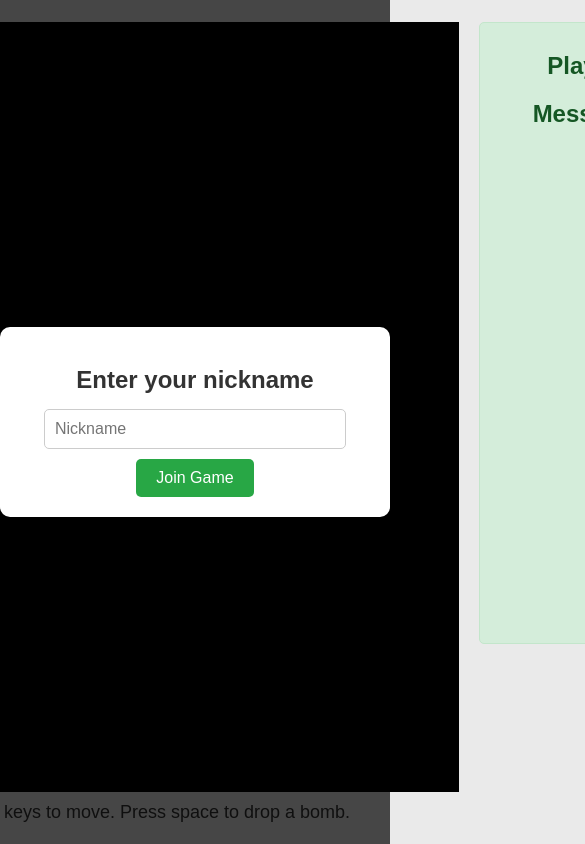
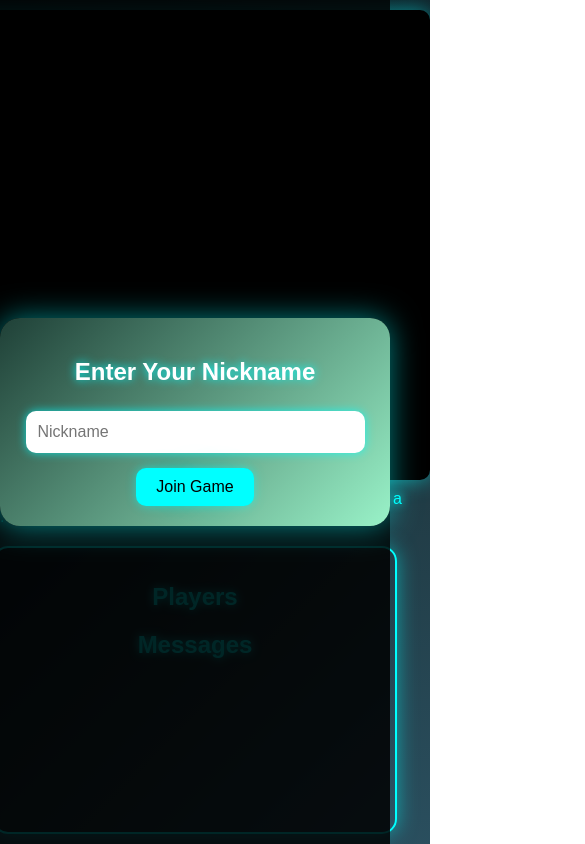
Before and after one commit to Quantumoid/bomberman-game, a website: page public/index.html in a window 390 px wide. Shown: the top 844 px of the page, 585 px wide, since content can reach past the window. Drawn offline with Linux system fonts and the light colour scheme.

Commit message:
Layout Adjustments

```diff
--- a/public/index.html
+++ b/public/index.html
@@ -11,18 +11,25 @@
             align-items: center; /* Center vertically */
             height: 100vh; /* Full viewport height */
             margin: 0; /* Remove default margin */
-            background-color: #eaeaea;
-            font-family: Arial, sans-serif;
+            background: radial-gradient(circle at top left, #0f2027, #203a43, #2c5364);
+            font-family: 'Orbitron', sans-serif;
+            overflow: hidden;
         }
         #game-container {
             display: flex;
             flex-direction: row;
             align-items: flex-start;
+            width: 100%;
+            height: 100%;
+            padding: 20px;
+            box-sizing: border-box;
         }
         #game-area {
             display: flex;
             flex-direction: column;
             align-items: center;
+            flex: 1;
+            position: relative;
         }
         #game {
             display: grid;
@@ -33,6 +40,8 @@
             height: 770px;
             background-color: #000;
             position: relative;
+            box-shadow: 0 0 20px rgba(0, 255, 255, 0.5);
+            border-radius: 10px;
         }
         /* Define the cell styles */
         .cell {
@@ -41,17 +50,25 @@
             position: relative;
             background-size: cover;
             background-position: center;
+            border-radius: 5px;
+            transition: transform 0.2s;
         }
 
-        .empty-space { background-color: blue; }
+        .empty-space {
+            background-color: #1a1a1a;
+            box-shadow: inset 0 0 5px #00ffff;
+        }
 
         /* Brick walls and indestructible walls */
         .brick-wall {
             background-image: url('/brick_wall_texture.png');
             background-size: cover;
+            animation: pulsate 2s infinite;
         }
         .indestructible-wall {
-            background-color: green;
+            background-color: #2e2e2e;
+            box-shadow: 0 0 10px #ff00ff;
+            animation: rotateWall 4s linear infinite;
         }
 
         /* Power-up icons will be images inside the cell */
@@ -63,6 +80,7 @@
             left: 10px; /* Center horizontally */
             z-index: 1;
             pointer-events: none; /* So clicks pass through */
+            animation: glow 1.5s ease-in-out infinite alternate;
         }
 
         /* Adjust player image size and positioning */
@@ -73,7 +91,8 @@
             z-index: 2;
             top: 5px;
             left: 5px;
-            transition: transform 0.1s; /* Smooth movement */
+            transition: transform 0.1s;
+            filter: drop-shadow(0 0 10px #00ffff);
         }
 
         /* Flash effect when player is hit */
@@ -117,29 +136,41 @@
             z-index: 1;
             top: 2.5px; /* Center the bomb vertically */
             left: 2.5px; /* Center the bomb horizontally */
+            animation: blinkBomb 1s infinite;
+        }
+
+        @keyframes blinkBomb {
+            0%, 100% { opacity: 1; }
+            50% { opacity: 0.5; }
         }
 
         #status {
             margin-top: 10px;
             font-size: 18px;
-            color: #333;
+            color: #00ffff;
+            text-shadow: 0 0 10px #00ffff;
         }
 
         /* Updated styles for the player list */
         #player-list {
             margin-left: 20px;
-            background-color: #d4edda; /* Light green background */
-            border: 1px solid #c3e6cb; /* Green border */
-            padding: 10px;
-            border-radius: 5px;
-            width: 200px; /* Fixed width */
-            height: 600px; /* Set a fixed height */
-            overflow-y: auto; /* Enable vertical scrolling */
+            background: linear-gradient(135deg, #0f2027, #203a43, #2c5364);
+            border: 2px solid #00ffff;
+            padding: 20px;
+            border-radius: 15px;
+            width: 250px;
+            max-width: 100%;
+            height: 600px;
+            overflow-y: auto;
+            box-shadow: 0 0 20px rgba(0, 255, 255, 0.5);
+            color: #00ffff;
         }
         #player-list h2 {
-            margin-bottom: 10px;
+            margin-bottom: 20px;
             text-align: center;
-            color: #155724; /* Dark green text */
+            color: #00ffff;
+            font-family: 'Orbitron', sans-serif;
+            text-shadow: 0 0 10px #00ffff;
         }
         #player-list ul {
             list-style-type: none;
@@ -147,46 +178,54 @@
             margin: 0;
         }
         #player-list li {
-            margin-bottom: 10px; /* Increase spacing */
-            font-size: 16px;
+            margin-bottom: 15px;
+            font-size: 18px;
             display: flex;
             align-items: center;
-            color: #155724;
+            color: #ffffff;
+            text-shadow: 0 0 5px #00ffff;
         }
         #player-list li img {
-            width: 24px; /* Adjust size of player icon */
-            height: 24px;
+            width: 30px; /* Adjust size of player icon */
+            height: 30px;
             margin-right: 10px;
+            filter: drop-shadow(0 0 5px #00ffff);
         }
 
         /* Styles for the message container and messages */
         #message-container {
-            margin-top: 10px;
+            margin-top: 20px;
             width: 100%;
             text-align: left;
             position: relative;
+            max-height: 200px;
+            overflow-y: auto;
         }
         .game-message {
             display: block;
-            background-color: rgba(255, 255, 255, 0.9); /* White background */
-            padding: 5px;
-            margin: 5px 0;
-            border-radius: 5px;
+            background: rgba(0, 0, 0, 0.7);
+            padding: 10px;
+            margin: 10px 0;
+            border-radius: 10px;
             animation: fadeout 5s forwards;
-            font-size: 14px;
+            font-size: 16px;
+            color: #00ffff;
+            text-shadow: 0 0 5px #00ffff;
+            backdrop-filter: blur(5px);
         }
         @keyframes fadeout {
-            0% { opacity: 1; }
-            80% { opacity: 1; }
-            100% { opacity: 0; }
+            0% { opacity: 1; transform: translateY(0); }
+            80% { opacity: 1; transform: translateY(-10px); }
+            100% { opacity: 0; transform: translateY(-20px); }
         }
 
         /* Optional: Enhanced styling for hit messages */
         .game-message.hit-message {
-            background-color: rgba(255, 0, 0, 0.8); /* Semi-transparent red background */
+            background: rgba(255, 0, 0, 0.8); /* Semi-transparent red background */
             color: #fff;
             font-weight: bold;
             animation: shake 0.5s;
+            text-shadow: 0 0 10px #ff0000;
         }
 
         @keyframes shake {
@@ -210,58 +249,175 @@
             left: 0;
             width: 100%;
             height: 100%;
-            background-color: rgba(0,0,0,0.7);
+            background: rgba(0,0,0,0.85);
             display: flex;
             justify-content: center;
             align-items: center;
             z-index: 1000; /* Ensure it is on top */
+            animation: fadeInOverlay 1s ease-in-out forwards;
+        }
+
+        @keyframes fadeInOverlay {
+            from { opacity: 0; }
+            to { opacity: 1; }
         }
 
         #nickname-prompt {
-            background-color: #fff;
-            padding: 20px;
-            border-radius: 10px;
+            background: linear-gradient(135deg, #1f4037, #99f2c8);
+            padding: 30px;
+            border-radius: 20px;
             text-align: center;
-            box-shadow: 0 0 10px rgba(0,0,0,0.5);
+            box-shadow: 0 0 30px rgba(0,255,255,0.5);
+            animation: zoomIn 0.5s ease-in-out forwards;
+        }
+
+        @keyframes zoomIn {
+            from { transform: scale(0.5); }
+            to { transform: scale(1); }
         }
 
         #nickname-prompt h2 {
-            margin-bottom: 15px;
-            color: #333;
+            margin-bottom: 25px;
+            color: #ffffff;
+            font-family: 'Orbitron', sans-serif;
+            font-size: 28px;
+            text-shadow: 0 0 10px #00ffff;
         }
 
         #nickname-prompt input {
             width: 80%;
-            padding: 10px;
-            margin-bottom: 10px;
-            border: 1px solid #ccc;
-            border-radius: 5px;
-            font-size: 16px;
+            padding: 15px;
+            margin-bottom: 15px;
+            border: none;
+            border-radius: 10px;
+            font-size: 18px;
+            outline: none;
+            box-shadow: 0 0 10px rgba(0,255,255,0.5);
+            animation: glowInput 2s ease-in-out infinite alternate;
+        }
+
+        @keyframes glowInput {
+            from { box-shadow: 0 0 5px rgba(0,255,255,0.5); }
+            to { box-shadow: 0 0 15px rgba(0,255,255,1); }
         }
 
         #nickname-prompt button {
-            padding: 10px 20px;
+            padding: 12px 25px;
             border: none;
-            background-color: #28a745; /* Green background */
-            color: #fff;
-            border-radius: 5px;
-            font-size: 16px;
+            background-color: #00ffff; /* Cyan background */
+            color: #000;
+            border-radius: 10px;
+            font-size: 18px;
             cursor: pointer;
-            transition: background-color 0.3s;
+            transition: background-color 0.3s, transform 0.2s;
+            box-shadow: 0 0 10px rgba(0,255,255,0.5);
         }
 
         #nickname-prompt button:hover {
-            background-color: #218838; /* Darker green on hover */
+            background-color: #00cccc; /* Darker cyan on hover */
+            transform: scale(1.05);
         }
 
+        /* Responsive Design */
+        @media (max-width: 1200px) {
+            #game {
+                grid-template-columns: repeat(15, 40px);
+                grid-template-rows: repeat(15, 40px);
+                width: 620px;
+                height: 620px;
+            }
+            .cell {
+                width: 40px;
+                height: 40px;
+            }
+            .player {
+                width: 32px;
+                height: 32px;
+            }
+            .bomb {
+                width: 36px;
+                height: 36px;
+            }
+            #player-list {
+                width: 200px;
+                padding: 15px;
+            }
+            #nickname-prompt {
+                padding: 20px;
+            }
+            #nickname-prompt h2 {
+                font-size: 24px;
+            }
+            #nickname-prompt input {
+                width: 90%;
+                padding: 12px;
+                font-size: 16px;
+            }
+            #nickname-prompt button {
+                padding: 10px 20px;
+                font-size: 16px;
+            }
+        }
+
+        @media (max-width: 768px) {
+            #game-container {
+                flex-direction: column;
+                align-items: center;
+                padding: 10px;
+            }
+            #game {
+                grid-template-columns: repeat(15, 30px);
+                grid-template-rows: repeat(15, 30px);
+                width: 470px;
+                height: 470px;
+            }
+            .cell {
+                width: 30px;
+                height: 30px;
+            }
+            .player {
+                width: 24px;
+                height: 24px;
+            }
+            .bomb {
+                width: 27px;
+                height: 27px;
+            }
+            #player-list {
+                width: 100%;
+                margin-left: 0;
+                margin-top: 20px;
+                height: 400px;
+            }
+            #status {
+                font-size: 16px;
+            }
+        }
+
+        /* Futuristic Glowing Text */
+        .glow-text {
+            color: #00ffff;
+            text-shadow: 0 0 10px #00ffff, 0 0 20px #00ffff, 0 0 30px #00ffff, 0 0 40px #00ffff;
+            font-family: 'Orbitron', sans-serif;
+        }
+
+        /* Glowing Buttons */
+        button {
+            border: none;
+            outline: none;
+            cursor: pointer;
+            transition: all 0.3s ease;
+        }
     </style>
+    <!-- Google Fonts for Orbitron -->
+    <link href="https://fonts.googleapis.com/css2?family=Orbitron:wght@400;700&display=swap" rel="stylesheet">
 </head>
 <body>
 
 <div id="game-container">
     <div id="game-area">
         <div id="game"></div>
-        <div id="status">Game started! Use arrow keys to move. Press space to drop a bomb.</div>
+        <div id="status" class="glow-text">Game started! Use arrow keys to move. Press space to drop a bomb.</div>
     </div>
     <div id="player-list">
         <h2>Players</h2>
@@ -278,9 +434,9 @@
 <!-- Nickname Overlay -->
 <div id="nickname-overlay">
     <div id="nickname-prompt">
-        <h2>Enter your nickname</h2>
+        <h2 class="glow-text">Enter Your Nickname</h2>
         <input type="text" id="nickname-input" maxlength="20" placeholder="Nickname">
-        <button id="nickname-submit">Join Game</button>
+        <button id="nickname-submit" class="glow-text">Join Game</button>
     </div>
 </div>
 
@@ -401,7 +557,7 @@
         // Use the mapped image name
         const imageName = playerImages[playerId] || 'default_player';
         playerElement.src = `/${imageName}_${mappedDirection}.png`;
-        playerElement.classList.add('player', playerId);
+        playerElement.classList.add('player', playerId, 'glow-text');
         cell.appendChild(playerElement);
 
         // Update local player state
@@ -428,7 +584,7 @@
 
         const bombElement = document.createElement('img');
         bombElement.src = '/bomb_sprite.png';
-        bombElement.classList.add('bomb');
+        bombElement.classList.add('bomb', 'glow-text');
         cell.appendChild(bombElement);
     }
 
@@ -519,8 +675,8 @@
 
             // Create player icon
             const playerIcon = document.createElement('img');
-            const imageName = `player${player.playerNumber}_down.png`; // Use the down image
-            playerIcon.src = `/${imageName}`;
+            const imageName = `player${player.playerNumber}`;
+            playerIcon.src = `/${imageName}.png`;
             playerIcon.alt = `Player ${player.playerNumber}`;
             listItem.appendChild(playerIcon);
 
@@ -835,9 +991,13 @@
         // Add the 'hit' class to trigger the flash effect
         playerElement.classList.add('hit');
 
-        // Listen for the end of the animation to remove the 'hit' class
+        // Add a glow effect
+        playerElement.style.boxShadow = '0 0 20px rgba(255, 0, 0, 0.7)';
+
+        // Listen for the end of the animation to remove the 'hit' class and glow
         playerElement.addEventListener('animationend', () => {
             playerElement.classList.remove('hit');
+            playerElement.style.boxShadow = '';
         }, { once: true });
 
         // Create an explosion element
@@ -873,6 +1033,13 @@
             // Now join the game
             joinGame();
         });
+
+        // Allow pressing Enter to submit nickname
+        nicknameInput.addEventListener('keypress', (event) => {
+            if (event.key === 'Enter') {
+                nicknameSubmit.click();
+            }
+        });
     };
 </script>
 </body>
```
